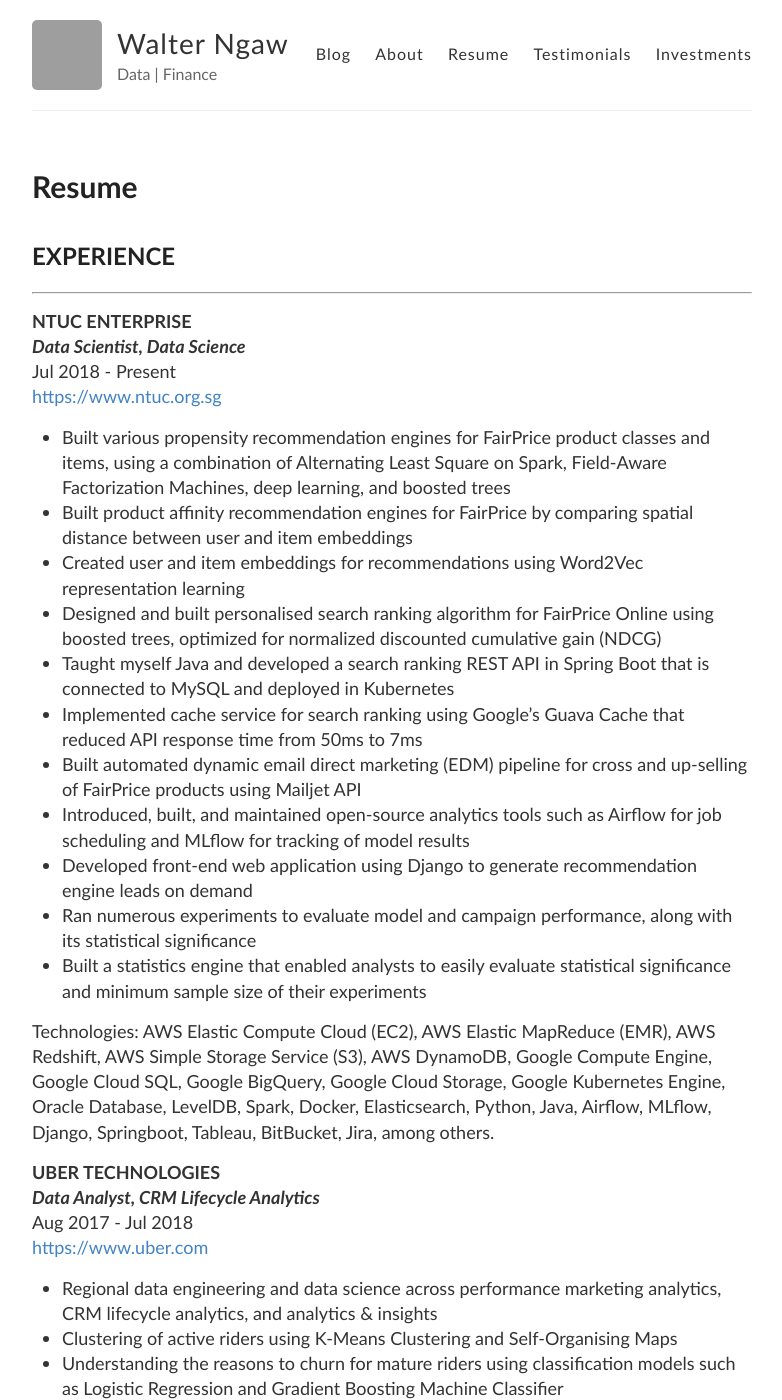
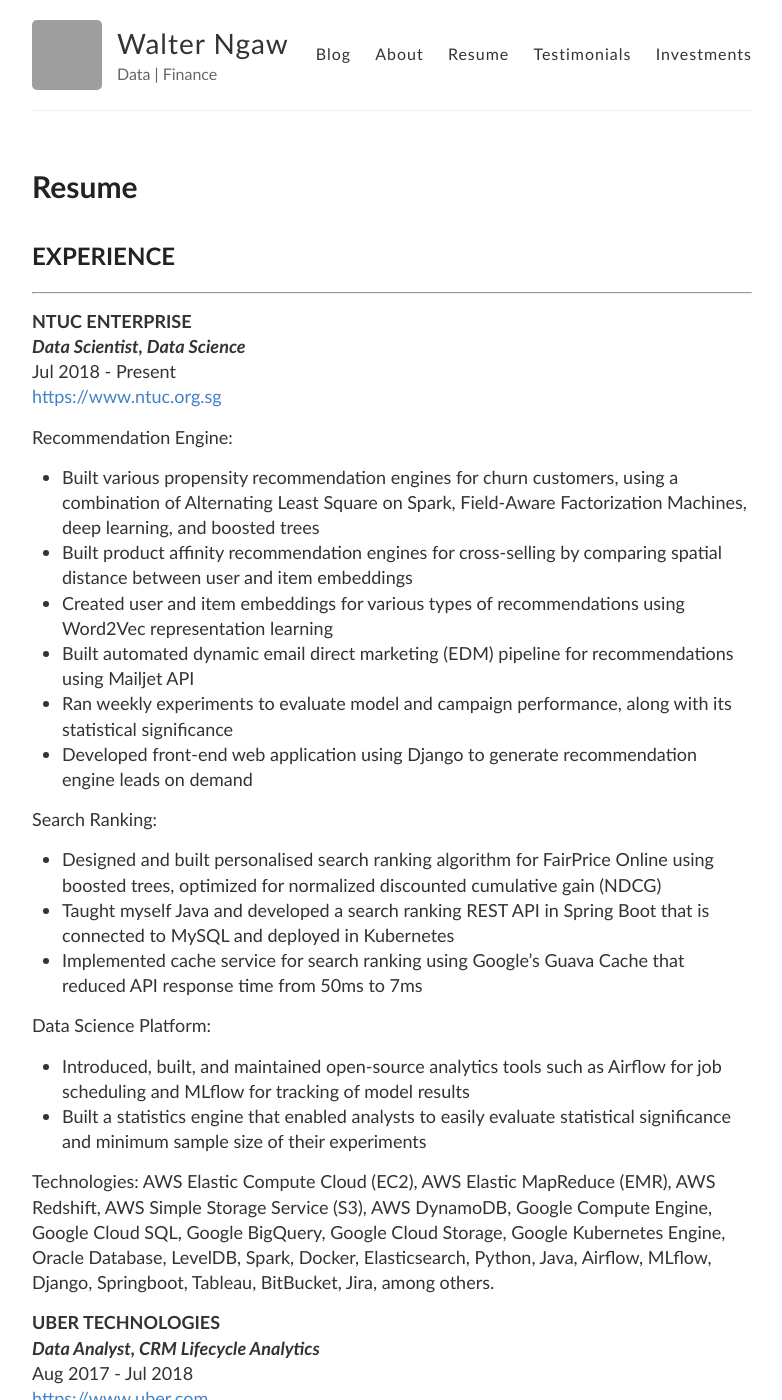
Before and after one commit to wngaw/wngaw.github.io, a Jekyll site: the page built from resume.md, in a window 1280 px wide and 1400 px high. Shown: the whole window, without its empty margins (248-1030 px from the left). Built offline with Jekyll 4.4.1, drawn with Linux system fonts in a browser that asks for light colours; grey boxes are pictures that could not be loaded.

Commit message:
update resume

```diff
--- a/resume.md
+++ b/resume.md
@@ -10,16 +10,22 @@
 _**Data Scientist, Data Science**_
 Jul 2018 - Present
 [https://www.ntuc.org.sg](https://www.ntuc.org.sg)
-- Built various propensity recommendation engines for FairPrice product classes and items, using a combination of Alternating Least Square on Spark, Field-Aware Factorization Machines, deep learning, and boosted trees
-- Built product affinity recommendation engines for FairPrice by comparing spatial distance between user and item embeddings
-- Created user and item embeddings for recommendations using Word2Vec representation learning
+
+Recommendation Engine:
+- Built various propensity recommendation engines for churn customers, using a combination of Alternating Least Square on Spark, Field-Aware Factorization Machines, deep learning, and boosted trees
+- Built product affinity recommendation engines for cross-selling by comparing spatial distance between user and item embeddings
+- Created user and item embeddings for various types of recommendations using Word2Vec representation learning
+- Built automated dynamic email direct marketing (EDM) pipeline for recommendations using Mailjet API
+- Ran weekly experiments to evaluate model and campaign performance, along with its statistical significance
+- Developed front-end web application using Django to generate recommendation engine leads on demand
+
+Search Ranking:
 - Designed and built personalised search ranking algorithm for FairPrice Online using boosted trees, optimized for normalized discounted cumulative gain (NDCG)
 - Taught myself Java and developed a search ranking REST API in Spring Boot that is connected to MySQL and deployed in Kubernetes
 - Implemented cache service for search ranking using Google's Guava Cache that reduced API response time from 50ms to 7ms
-- Built automated dynamic email direct marketing (EDM) pipeline for cross and up-selling of FairPrice products using Mailjet API
+
+Data Science Platform:
 - Introduced, built, and maintained open-source analytics tools such as Airflow for job scheduling and MLflow for tracking of model results
-- Developed front-end web application using Django to generate recommendation engine leads on demand
-- Ran numerous experiments to evaluate model and campaign performance, along with its statistical significance
 - Built a statistics engine that enabled analysts to easily evaluate statistical significance and minimum sample size of their experiments
 
 Technologies: AWS Elastic Compute Cloud (EC2), AWS Elastic MapReduce (EMR), AWS Redshift, AWS Simple Storage Service (S3), AWS DynamoDB, Google Compute Engine, Google Cloud SQL, Google BigQuery, Google Cloud Storage, Google Kubernetes Engine, Oracle Database, LevelDB, Spark, Docker, Elasticsearch, Python, Java, Airflow, MLflow, Django, Springboot, Tableau, BitBucket, Jira, among others.
```
